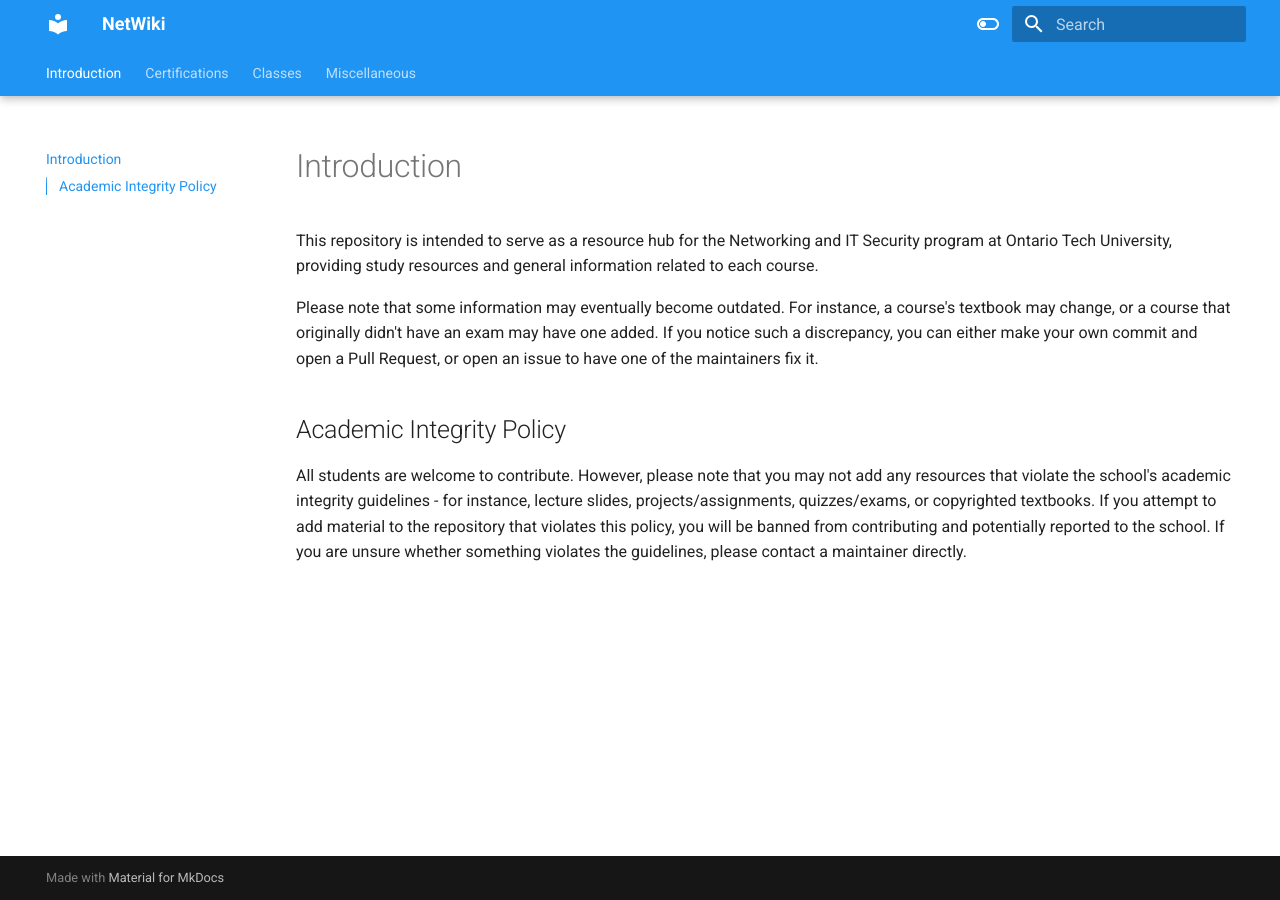
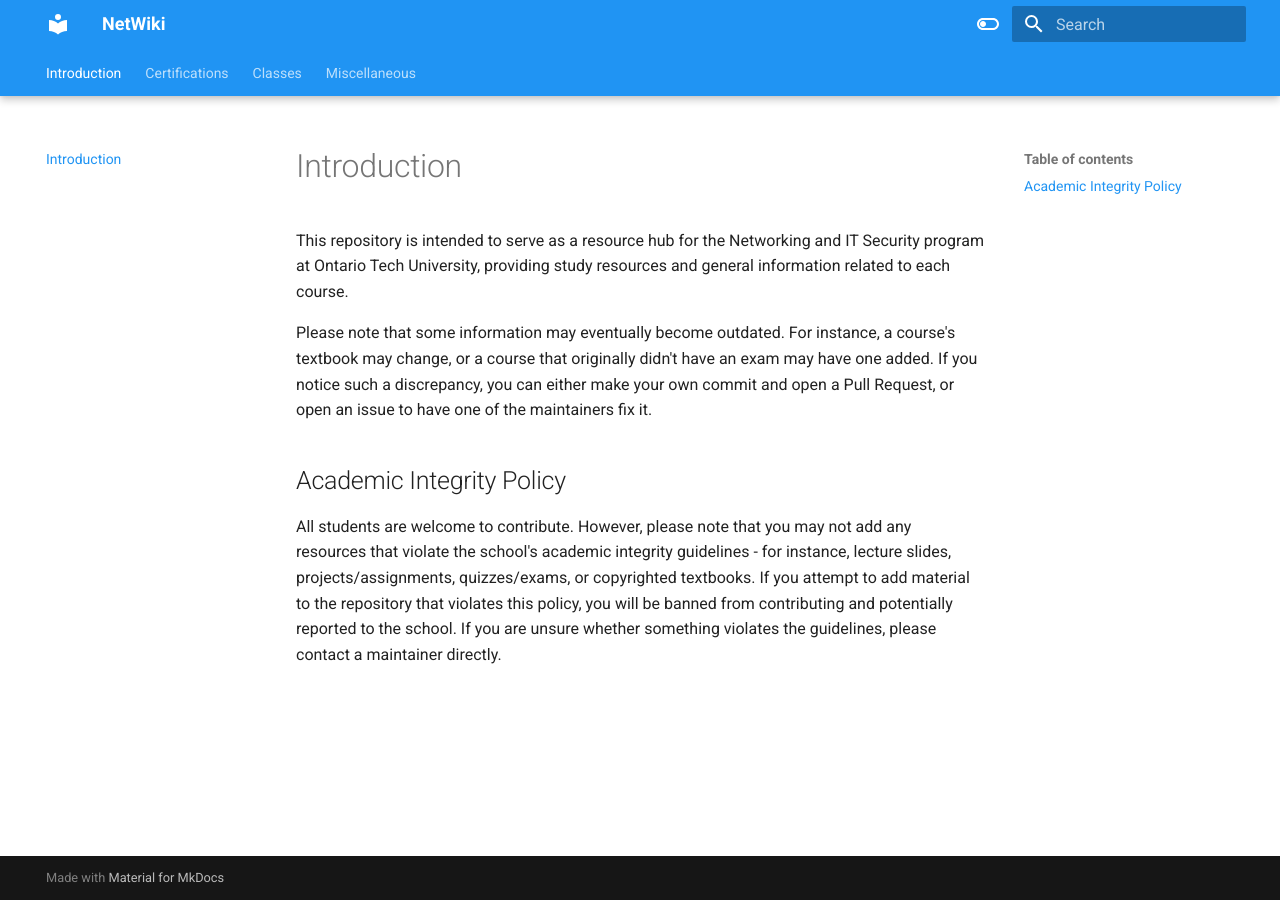
Before and after one commit to chunned/net_wiki, an MkDocs documentation site: the page built from docs/index.md, in a window 1280 px wide. Built offline with MkDocs 1.6.1 and Material for MkDocs 9.7.7, drawn with Linux system fonts in a browser that asks for light colours.

Commit message:
Troubleshooting duplicate ToC

```diff
--- a/mkdocs.yml
+++ b/mkdocs.yml
@@ -9,7 +9,7 @@ theme:
     - navigation.sections
     - navigation.expand
     - navigation.path
-    - toc.integrate
+    # - toc.integrate
     - navigation.indexes
 
     palette:
```
